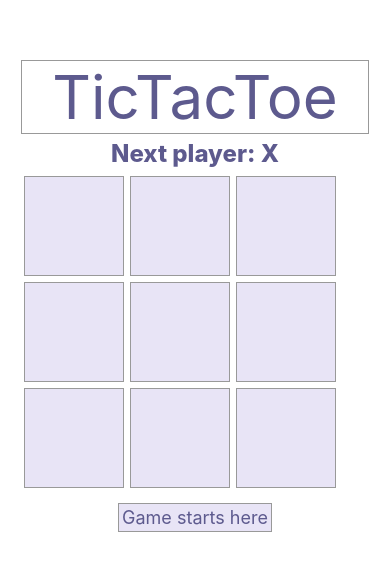
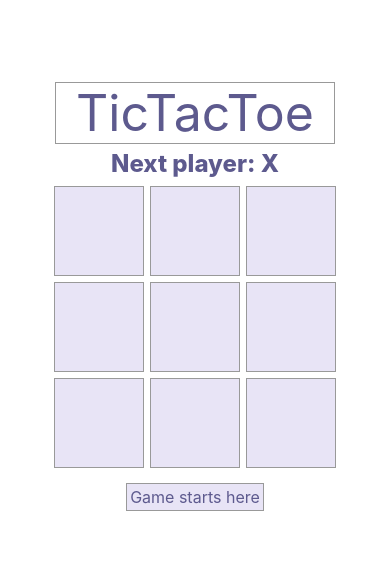
Before and after one commit to anmyla/ReactNative_JS_TicTacToe, a React Native app: screen / in a window 390 px wide. Shown: the part 125-696 px from the top of the page. Built offline with nearby package versions, Linux system fonts and the light colour scheme.

Commit message:
style edits

```diff
--- a/App.js
+++ b/App.js
@@ -142,11 +142,11 @@ const styles = StyleSheet.create({
     justifyContent: 'center',
   },
   title: {
-    fontSize: 60,
+    fontSize: 50,
     borderWidth: 1,
     borderColor: '#999',
-    paddingLeft: 30,
-    paddingRight: 30,
+    paddingLeft: 20,
+    paddingRight: 20,
     alignSelf: 'center',
     marginBottom: 5,
     color: 'rgb(93, 90, 142)',
@@ -162,8 +162,8 @@ const styles = StyleSheet.create({
     backgroundColor: '#e8e4f6',
     borderWidth: 1,
     borderColor: '#999',
-    width: 100,
-    height: 100,
+    width: 90,
+    height: 90,
     alignItems: 'center',
     justifyContent: 'center',
     margin: 3,
@@ -188,7 +188,7 @@ const styles = StyleSheet.create({
   },
 
   gameInfoButtonText: {
-    fontSize: 18,
+    fontSize: 16,
     color: 'rgb(93, 90, 142)'
   },
 
```
